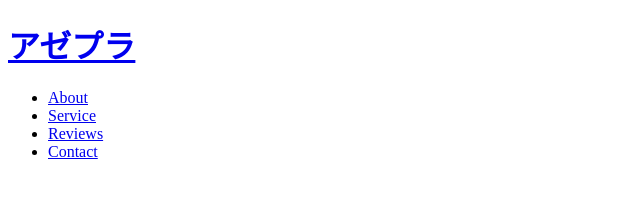
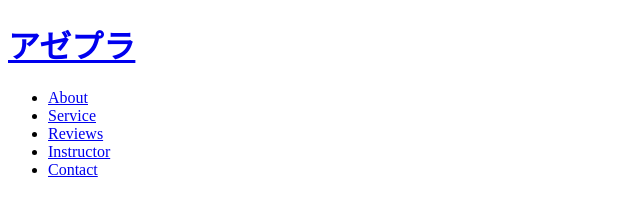
Before and after one commit to kazuya002ex/azepla_lp, a plain HTML site: page index.html in a window 1280 px wide. Shown: the whole page, without its empty margins (0-640 px from the left). Drawn offline with Linux system fonts and the light colour scheme.

Commit message:
feat: header構造変更

```diff
--- a/index.html
+++ b/index.html
@@ -18,6 +18,7 @@
                 <li><a href="#">About</a></li>
                 <li><a href="#">Service</a></li>
                 <li><a href="#">Reviews</a></li>
+                <li><a href="#">Instructor</a></li>
                 <li><a href="#">Contact</a></li>
             </ul>
         </div>
```
